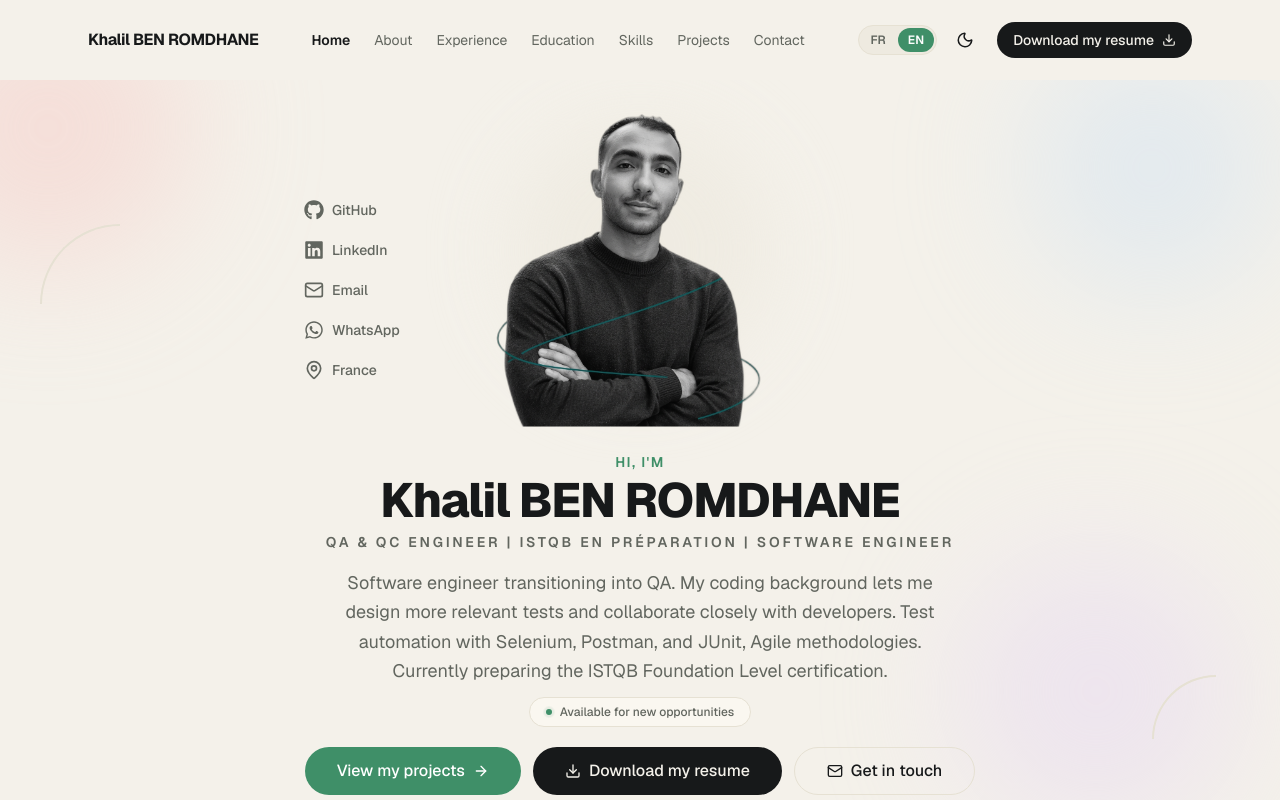
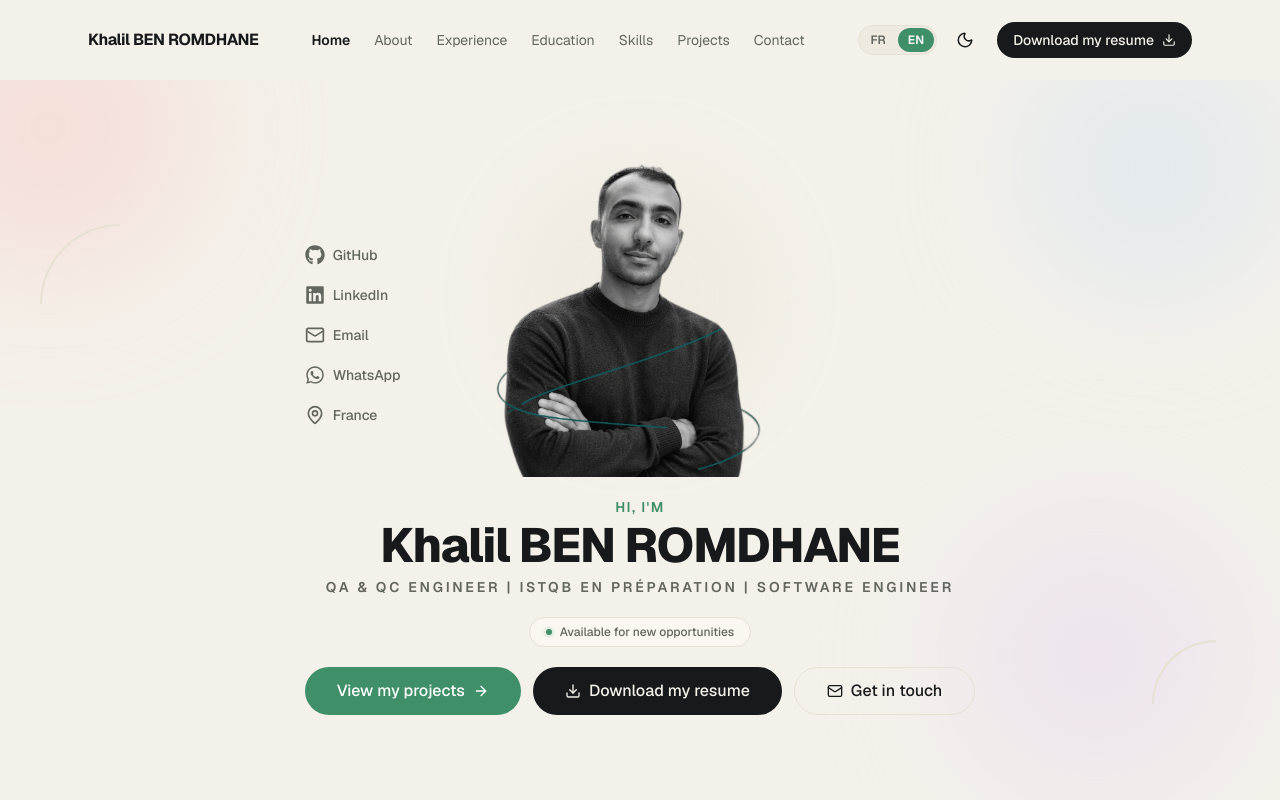
Before and after one commit to Khalilbenrm/portfolio, a Next.js app: page /en in a window 1280 px wide. Shown: the top 800 px of the page. Built offline with nearby package versions, Linux system fonts and the light colour scheme.

Commit message:
update cv

```diff
--- a/src/components/home/hero.tsx
+++ b/src/components/home/hero.tsx
@@ -82,11 +82,6 @@ export function Hero({ site }: { site: SiteConfig }) {
             className="pointer-events-none absolute inset-x-6 top-6 -z-10 aspect-square rounded-full opacity-80 blur-2xl"
             style={{ background: "var(--surface)" }}
           />
-          <motion.div
-            animate={{ y: [0, -10, 0] }}
-            transition={{ duration: 5, repeat: Infinity, ease: "easeInOut" }}
-            className="relative h-full w-full"
-          >
           <Image
             src="/personal-photo-cutout.png"
             alt={t("profilePhoto")}
@@ -95,7 +90,6 @@ export function Hero({ site }: { site: SiteConfig }) {
             priority
             className="relative h-full w-auto max-w-full object-contain"
           />
-          </motion.div>
         </motion.div>
 
         <motion.div variants={item} className="mt-3 sm:mt-5">
@@ -106,16 +100,9 @@ export function Hero({ site }: { site: SiteConfig }) {
           </p>
         </motion.div>
 
-        <motion.p
-          variants={item}
-          className="mt-3 max-w-2xl text-balance text-base leading-relaxed text-[var(--muted-foreground)] sm:mt-4 sm:text-lg"
-        >
-          {site.tagline}
-        </motion.p>
-
         <motion.div
           variants={item}
-          className="mt-3 inline-flex items-center gap-2 rounded-full border border-[var(--card-border)] bg-[var(--card)] px-4 py-1.5 text-xs font-medium text-[var(--muted-foreground)]"
+          className="mt-5 inline-flex items-center gap-2 rounded-full border border-[var(--card-border)] bg-[var(--card)] px-4 py-1.5 text-xs font-medium text-[var(--muted-foreground)]"
         >
           <span className="relative flex h-1.5 w-1.5">
             <span className="absolute inline-flex h-full w-full animate-ping rounded-full bg-[var(--accent)] opacity-75" />
```
Lines whose indentation alone changed are shown as unchanged.
